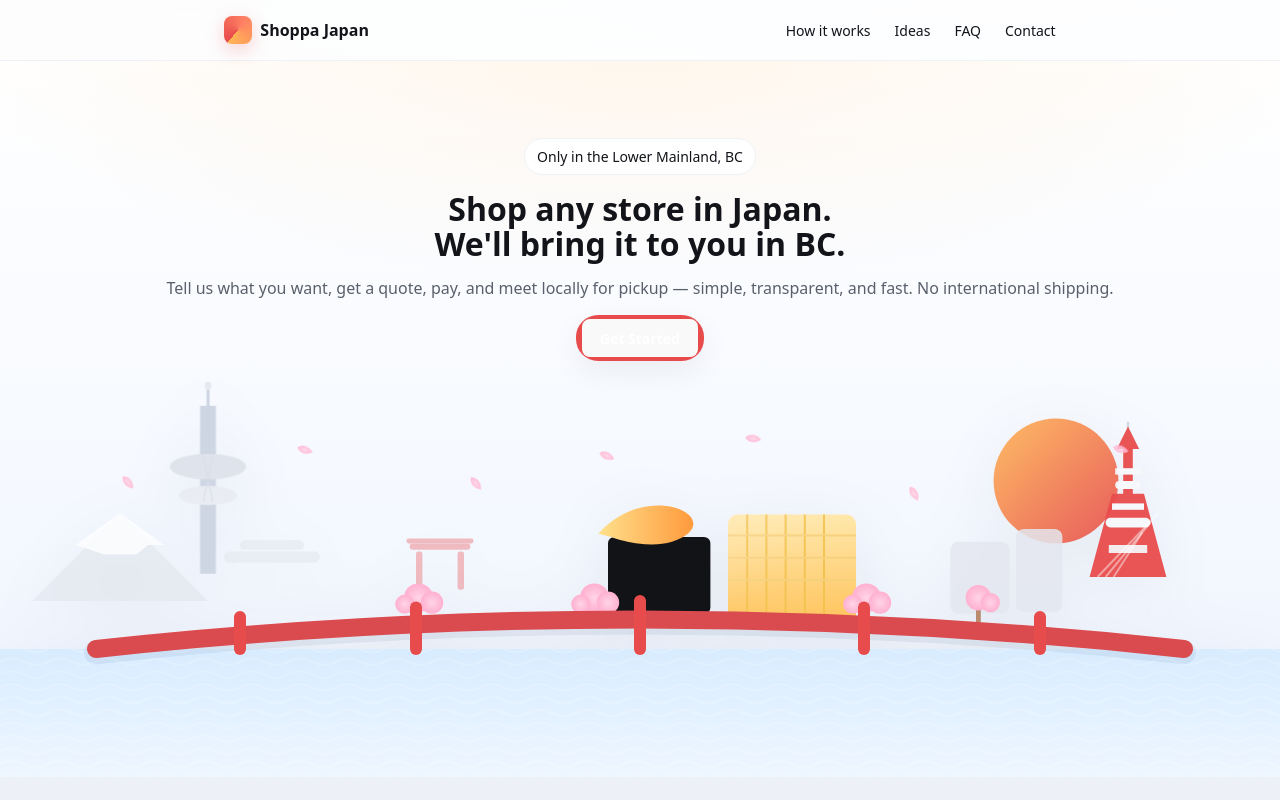
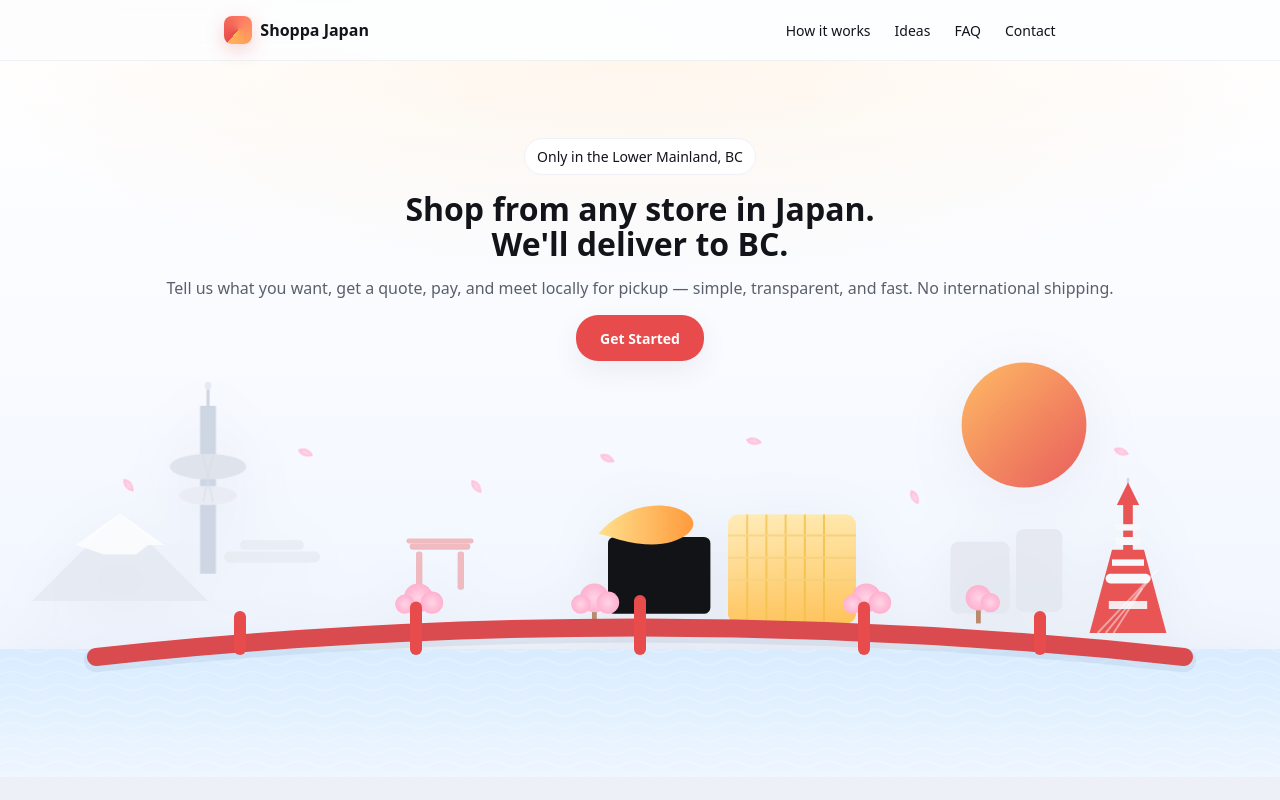
Before and after one commit to Alfrey-Chan/shoppa, a React (Vite) app in the folder shoppa/Shoppa/: page / in a window 1280 px wide. Shown: the top 800 px of the page. Built offline with nearby package versions, Linux system fonts and the light colour scheme.

Commit message:
add hero component props interface for dynamic content

```diff
--- a/shoppa/Shoppa/src/App.tsx
+++ b/shoppa/Shoppa/src/App.tsx
@@ -1,11 +1,13 @@
 import HomePage from "./pages/HomePage";
 import Header from "./components/Header/Header";
+import Footer from "./components/Footer/Footer";
 
 function App() {
 	return (
 		<>
 			<Header />
 			<HomePage />
+			<Footer />
 		</>
 	);
 }
--- a/shoppa/Shoppa/src/components/Hero/Hero.tsx
+++ b/shoppa/Shoppa/src/components/Hero/Hero.tsx
@@ -1,16 +1,24 @@
 import styles from "./Hero.module.css";
 
-const Hero = () => {
+interface HeroProps {
+    title: string;
+    subtitle?: string;
+    ctaBtnText?: string;
+    onClick: () => void;
+}
+
+const Hero = ({title, subtitle, ctaBtnText, onClick}:HeroProps) => {
     return (
         <section className={styles.hero} aria-labelledby="hero-heading">
             <div className={`${styles.container} ${styles.heroWrap}`}>
                 <div className={styles.brandPill}>Only in the Lower Mainland, BC</div>
-                <h1 className={styles.heroTitle} id="hero-heading">
-                    Shop any store in Japan.<br />We'll bring it to you in BC.
-                </h1>
+                <h1
+                    className={styles.heroTitle}
+                    id="hero-heading"
+                    dangerouslySetInnerHTML={{ __html: title }}
+                />
                 <p className={styles.heroSubtitle}>
-                    Tell us what you want, get a quote, pay, and meet locally for pickup
-                    — simple, transparent, and fast. No international shipping.
+                    {subtitle}
                 </p>
                 <div className={styles.heroCta}>
                     <button
@@ -18,8 +26,9 @@ const Hero = () => {
                         id="openQuoteHero"
                         aria-haspopup="dialog"
                         aria-controls="quoteModal"
+                        onClick={onClick}
                     >
-                        Get Started
+                        {ctaBtnText}
                     </button>
                 </div>
             </div>
@@ -85,8 +94,8 @@ const Hero = () => {
                     </defs>
 
                     <circle
-                        cx="1320"
-                        cy="150"
+                        cx="1280"
+                        cy="80"
                         r="78"
                         fill="url(#sunGrad)"
                         opacity=".9"
@@ -177,7 +186,7 @@ const Hero = () => {
                         <rect x="1270" y="210" width="58" height="104" rx="10" />
                     </g>
 
-                    <g transform="translate(1410,110)" opacity=".95">
+                    <g transform="translate(1410,180)" opacity=".95">
                         <rect x="-1.5" y="-34" width="3" height="34" fill="#cfd6e3" />
                         <polygon points="-14,0 0,-28 14,0" fill="#e84b4b" />
                         <rect x="-6" y="0" width="12" height="160" fill="#e84b4b" />
@@ -258,6 +267,7 @@ const Hero = () => {
                         stroke="#e84b4b"
                         strokeWidth="18"
                         strokeLinecap="round"
+                        transform="translate(0, 10)"
                     />
                     <path
                         d="M120 364 Q 800 290 1480 364"
@@ -266,6 +276,7 @@ const Hero = () => {
                         strokeOpacity=".08"
                         strokeWidth="24"
                         strokeLinecap="round"
+                        transform="translate(0, 10)"
                     />
                     <g stroke="#e84b4b" strokeWidth="12" strokeLinecap="round">
                         <line x1="300" y1="360" x2="300" y2="320" />
--- a/shoppa/Shoppa/src/index.css
+++ b/shoppa/Shoppa/src/index.css
@@ -27,7 +27,7 @@
 	--radius-xl: 22px;
 	--radius-lg: 16px;
 	--radius: 12px;
-	--radius-sm: 10px;
+	--radius-sm: 8px;
 
 	/* Spacing */
 	--space-xs: 4px;
@@ -103,6 +103,7 @@ body {
 		#edf1f7 100%
 	);
 	scroll-behavior: smooth;
+	overflow-x: hidden;
 }
 
 h1 {
@@ -121,6 +122,9 @@ button {
 	transition: border-color 0.25s;
 	background: none;
 }
+
+
+
 button:hover {
 	/* border-color: #646cff; */
 }
@@ -128,16 +132,3 @@ button:hover {
 button:focus-visible {
 	outline: 4px auto -webkit-focus-ring-color;
 } */
-
-@media (prefers-color-scheme: light) {
-	:root {
-		color: #213547;
-		background-color: #ffffff;
-	}
-	a:hover {
-		color: #747bff;
-	}
-	button {
-		background-color: #f9f9f9;
-	}
-}
```
